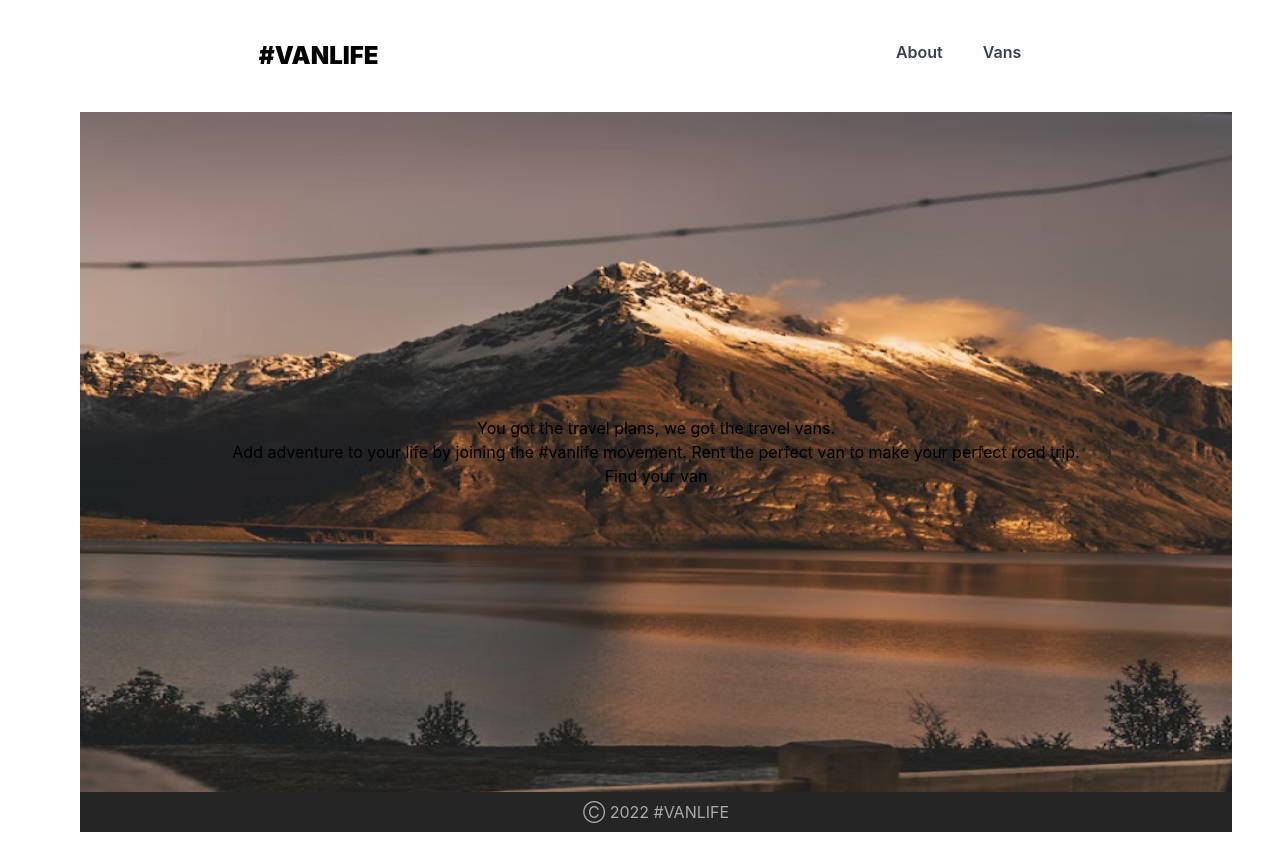
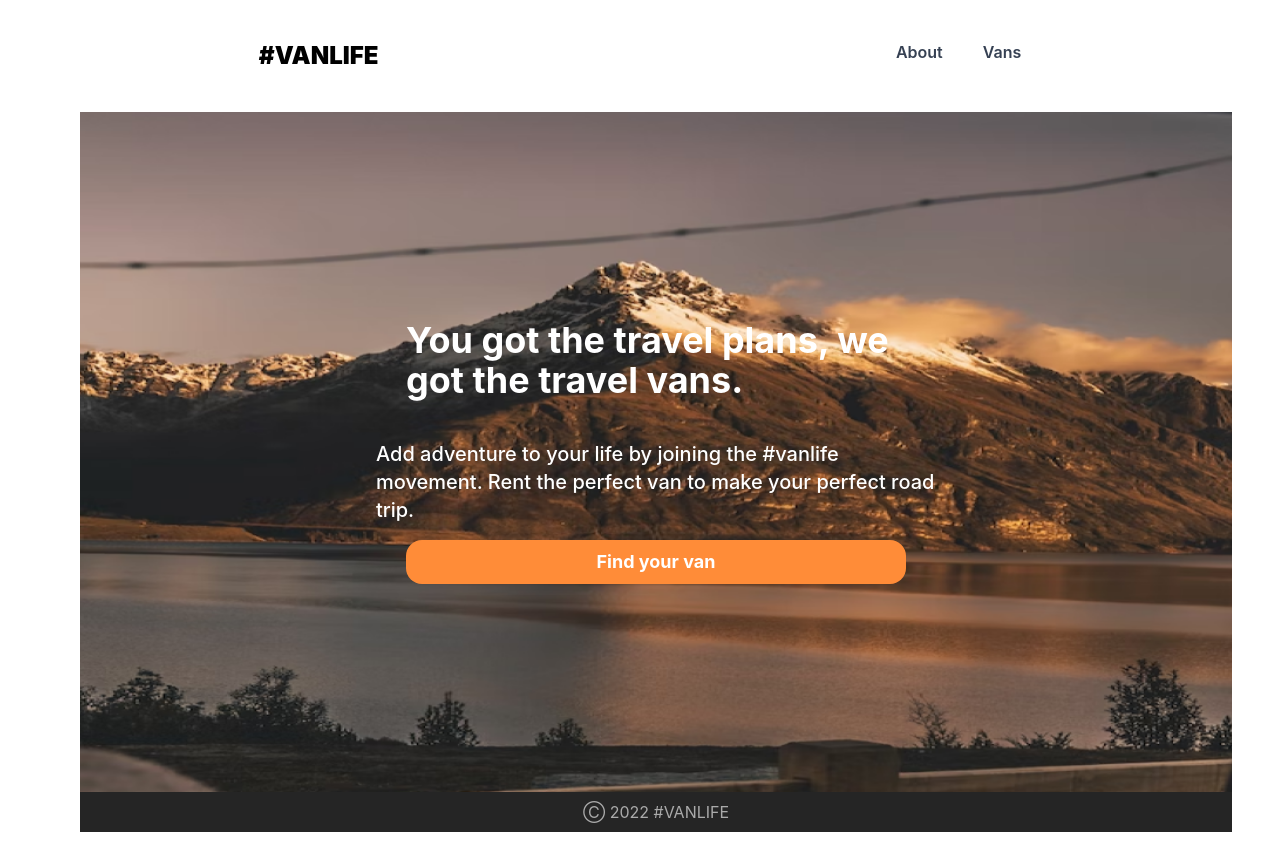
Before and after one commit to mugisha12john/VanLife-Ts, a React (Vite) app: page / in a window 1280 px wide. Built offline with nearby package versions, Linux system fonts and the light colour scheme; what miragejs would draw is missing.

Commit message:
feat: home page

```diff
--- a/src/components/Home.tsx
+++ b/src/components/Home.tsx
@@ -7,17 +7,24 @@ export default function Home() {
     <>
       <div
         style={{ backgroundImage: `url(${bg})` }}
-        className="max-w-[90vw] ml-20  h-[85vh] bg-cover bg-center   flex justify-center items-center flex-col mt-10"
+        className="max-w-[90vw] ml-20  h-[85vh] bg-cover bg-center flex flex-col items-center justify-center   mt-10"
       >
-        <h1>You got the travel plans, we got the travel vans.</h1>
-        <p>
+        <h1 className="max-w-125 text-white font-bold text-4xl">
+          You got the travel plans, we got the travel vans.
+        </h1>
+        <p className="font-medium text-xl text-white mt-10 w-140">
           Add adventure to your life by joining the #vanlife movement. Rent the
           perfect van to make your perfect road trip.
         </p>
-        <Link to="/vans">Find your van</Link>
+        <Link
+          to="/vans"
+          className="bg-[#FF8C38] text-white font-bold text-lg w-125 mt-4 p-2 text-center rounded-2xl"
+        >
+          Find your van
+        </Link>
       </div>
       <div className=" bg-[#252525] max-w-[90vw] ml-20 flex justify-center p-2 mb-5">
-        <p className="text-[#AAAAAA]">Ⓒ 2022 #VANLIFE</p>
+        <p className="text-[#AAAAAA] ">Ⓒ 2022 #VANLIFE</p>
       </div>
     </>
   );
```
